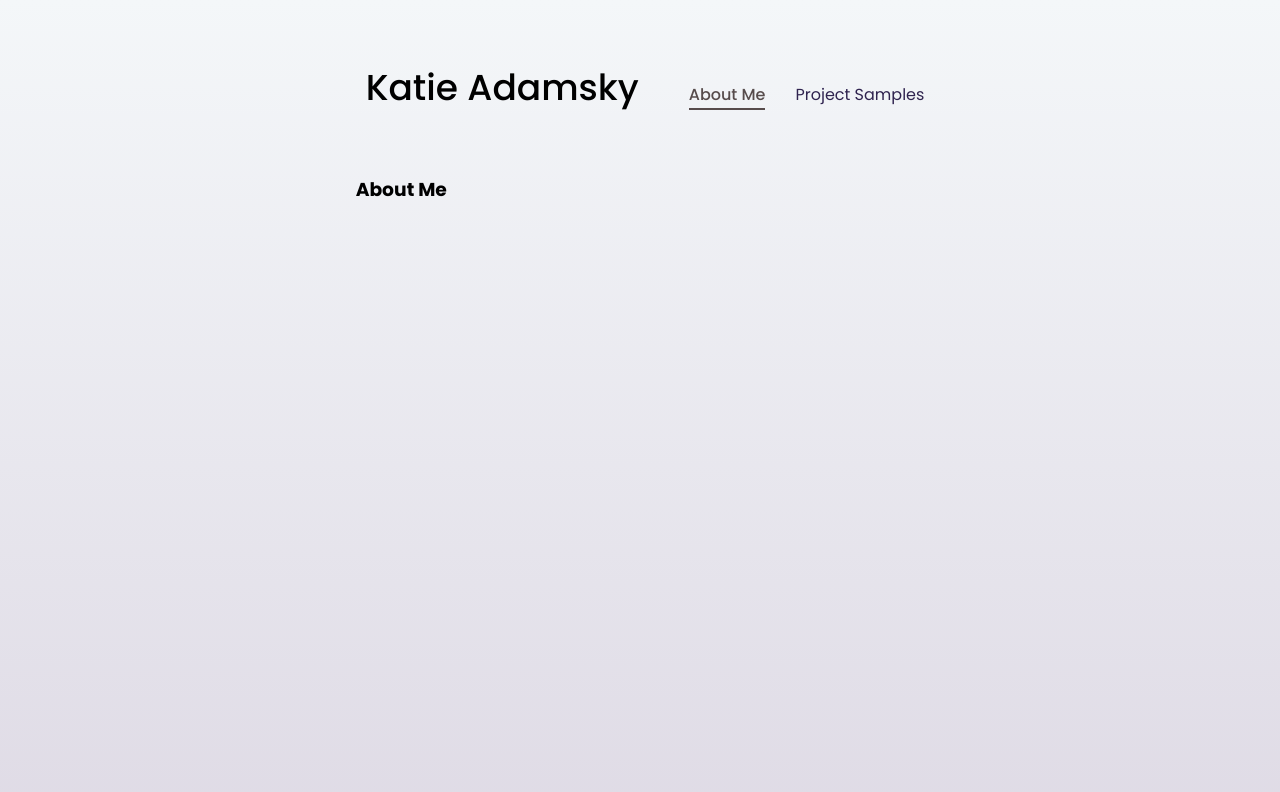
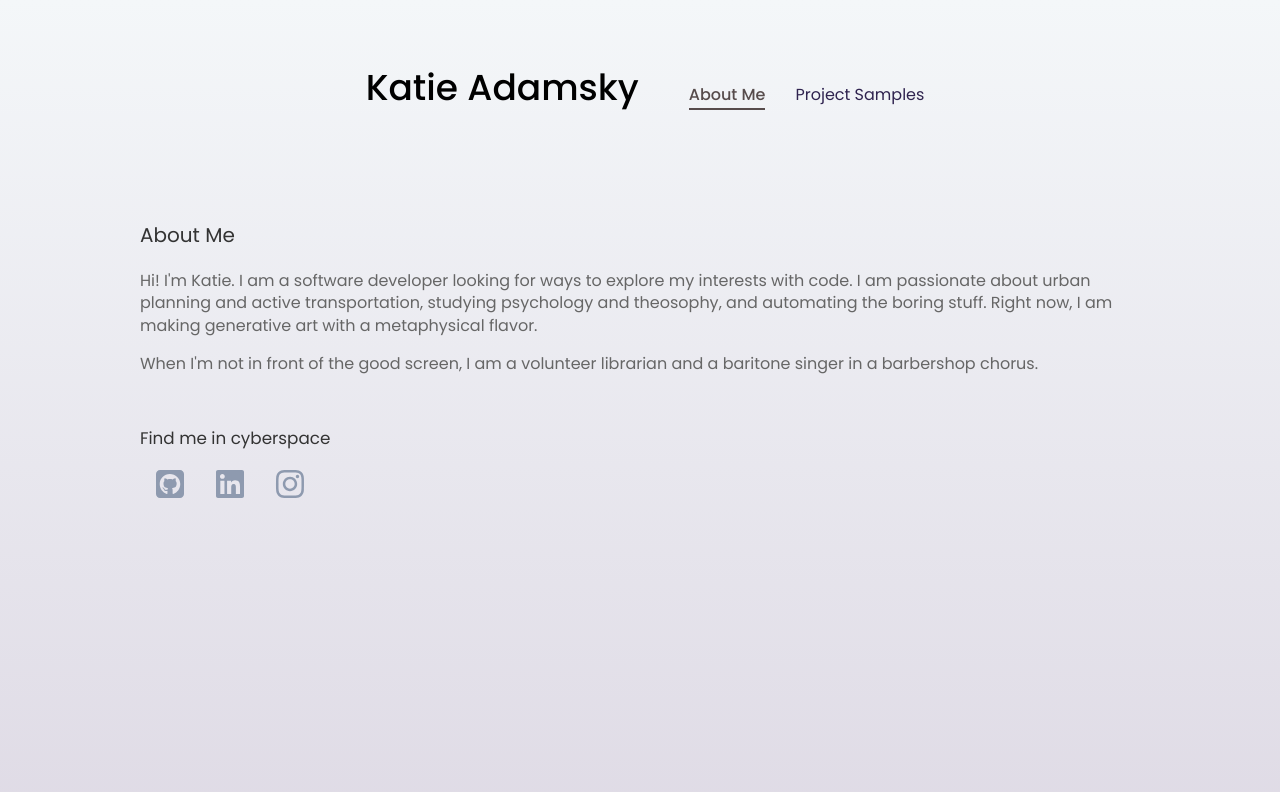
Before and after one commit to katie-adamsky/katie-adamsky.github.io, a React (Create React App) app in the folder site/: page /about in a window 1280 px wide. Shown: the top 792 px of the page. Built offline with nearby package versions, Linux system fonts and the light colour scheme.

Commit message:
about me page

```diff
--- a/site/package.json
+++ b/site/package.json
@@ -4,6 +4,9 @@
   "private": true,
   "homepage": "https://katie-adamsky.github.io/",
   "dependencies": {
+    "@fortawesome/fontawesome-svg-core": "^6.4.2",
+    "@fortawesome/free-brands-svg-icons": "^6.4.2",
+    "@fortawesome/react-fontawesome": "^0.2.0",
     "@p5-wrapper/react": "^4.2.0",
     "@testing-library/jest-dom": "^5.17.0",
     "@testing-library/react": "^13.4.0",
--- a/site/src/pages/About.js
+++ b/site/src/pages/About.js
@@ -1,12 +1,41 @@
+import './about.css';
+import {
+    faGithubSquare,
+    faLinkedin,
+    faInstagram
+  } from "@fortawesome/free-brands-svg-icons";
+import { FontAwesomeIcon } from "@fortawesome/react-fontawesome";
+
 const About = () => {
     return (
-        <div>
+        <div className="about">
             <h3>
                 About Me
             </h3>
             <p>
-
+                Hi! I'm Katie. I am a software developer looking for ways to explore my interests with code.
+                I am passionate about urban planning and active transportation, studying psychology and theosophy,
+                and automating the boring stuff.
+                Right now, I am making generative art with a metaphysical flavor.
             </p>
+            <p>
+                When I'm not in front of the good screen, I am a volunteer librarian and a baritone singer in a barbershop chorus.
+            </p>
+            <div className="social-container">
+                <h3>Find me in cyberspace </h3>
+                <a href="https://www.github.com/katie-adamsky"
+                    className="social github">
+                    <FontAwesomeIcon icon={faGithubSquare} size="2x" />
+                </a>
+                <a href="https://www.linkedin.com/in/kathrynadamsky"
+                    className="social linkedin">
+                    <FontAwesomeIcon icon={faLinkedin} size="2x" />
+                </a>
+                <a href="https://www.instagram.com/adarnsky"
+                    className="social insta">
+                    <FontAwesomeIcon icon={faInstagram} size="2x" />
+                </a>
+            </div>
         </div>
     );
 };
--- /dev/null
+++ b/site/src/pages/about.css
@@ -0,0 +1,26 @@
+h3 {
+    color: #333;
+    font-weight: 300;
+    font-size: 1.25em;
+  }
+
+.social-container h3{
+  font-size: 1.05em;
+}
+.social-container {
+  margin-top: 50px;
+}
+
+.about {
+  padding: 25px 50px;
+  max-width: 1000px;
+}
+a.social {
+  margin: 0 1rem;
+  transition: transform 250ms;
+  display: inline-block;
+  color: #8E9AAF;
+}
+a.social:hover {
+  transform: translateY(-2px);
+}
--- a/site/src/pages/projects/breath/Breath.js
+++ b/site/src/pages/projects/breath/Breath.js
@@ -8,8 +8,21 @@ function handleResize(p5, props) {
     let {width} = props;
     if (width > 1000) {
       width = 1000;
+    } else if (width < 500) {
+      width = 500;
     }
     p5.resizeCanvas(width, 600);
+  }
+}
+
+function setupBasedOnScreenSize(p5, props) {
+  return () => {
+    let {width} = props;
+    if (width > 1000) {
+      width = 1000;
+    }
+    console.log(width);
+    setup(p5, width, 600);
   }
 }
 
@@ -22,9 +35,7 @@ function sketch(p5) {
     state = Object.assign(state, props)
   };
   console.log(state);
-  p5.setup = () => {
-    setup(p5, 1000, 600);
-  }
+  p5.setup = setupBasedOnScreenSize(p5, state);
   p5.draw = () => {
     draw(p5);
   };
--- a/site/src/pages/projects/faces/Faces.js
+++ b/site/src/pages/projects/faces/Faces.js
@@ -13,6 +13,17 @@ function handleResize(p5, props) {
   }
 }
 
+function setupBasedOnScreenSize(p5, props) {
+  return () => {
+    let {width} = props;
+    if (width > 1000) {
+      width = 1000;
+    }
+    console.log(width);
+    setup(p5, width);
+  }
+}
+
 function sketch(p5) {
   let state = {
     width: 1000
@@ -22,9 +33,7 @@ function sketch(p5) {
     state = Object.assign(state, props)
   };
 
-  p5.setup = () => {
-    setup(p5, 1000);
-  }
+  p5.setup = setupBasedOnScreenSize(p5, state);
   p5.draw = () => {
     draw(p5);
   }
--- a/site/src/pages/projects/projects.css
+++ b/site/src/pages/projects/projects.css
@@ -14,6 +14,7 @@
     margin: 15px;
     padding: 20px;
     width: calc(45% - 40px);
+    min-width: 300px;
     justify-content: space-between;
   }
 
```
Also changed, not shown: 12 other files (tests, documents, lock files or other folders).
